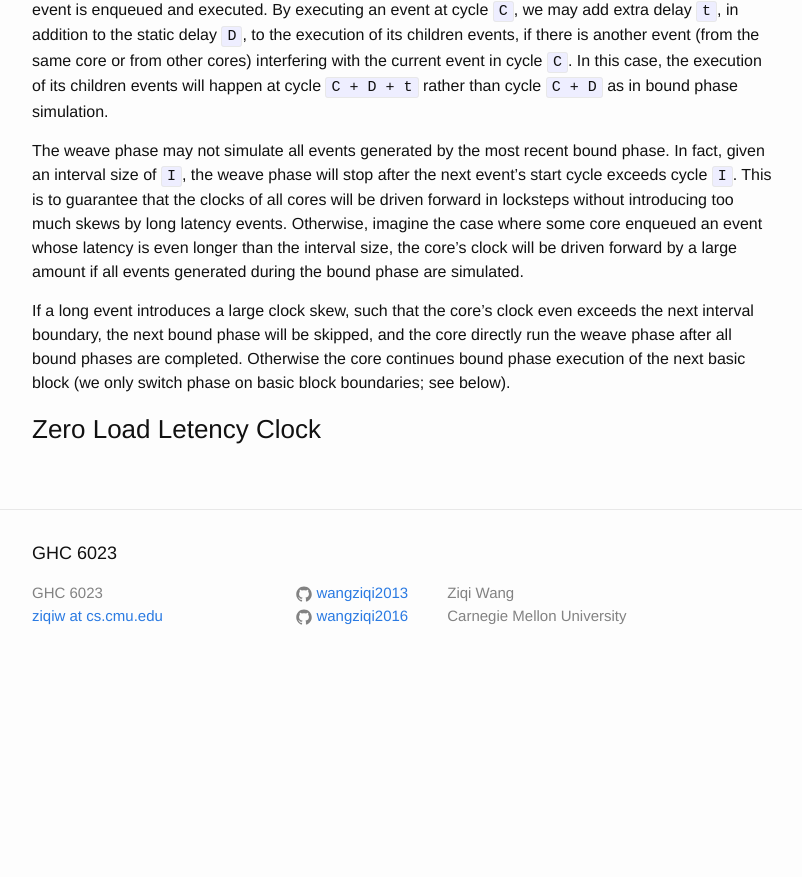
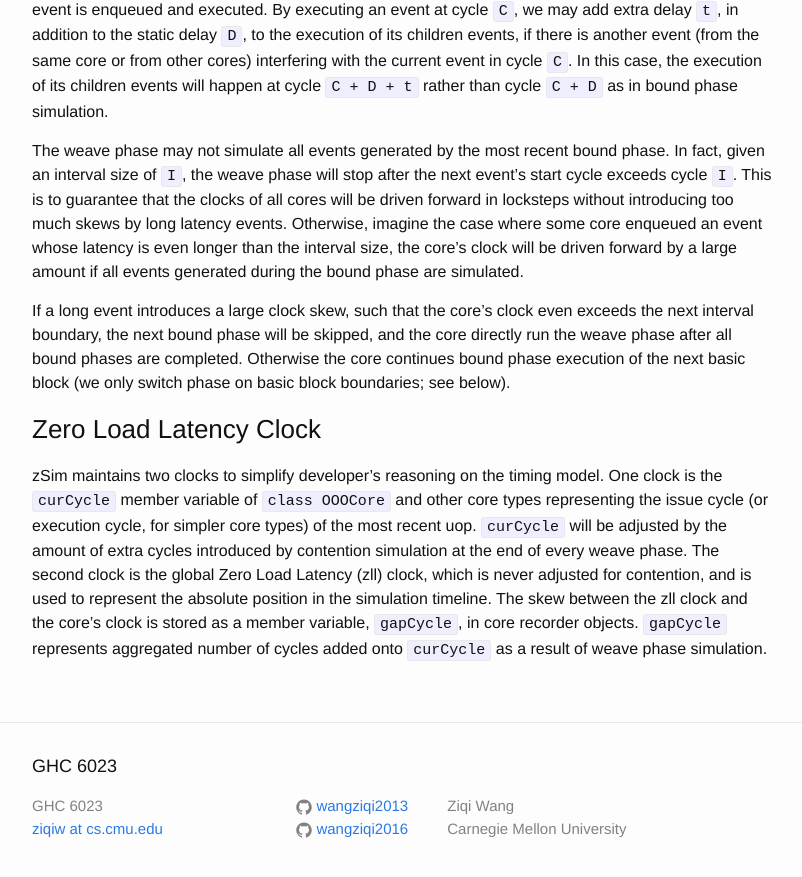
Before and after one commit to wangziqi2013/wangziqi2013.github.io, a Jekyll site: the page built from _posts/2019-01-22-understand-zsim-contention-sim.markdown, in a window 1280 px wide and 900 px high, scrolled down 1962 px. Shown: the top 877 px of the window, without its empty margins (238-1040 px from the left). Built offline with Jekyll 4.4.1, drawn with Linux system fonts in a browser that asks for light colours; before the commit the page ends 2649 px from its top, so only the background shows below that.

Commit message:
Adding zll clock

```diff
--- a/_posts/2019-01-22-understand-zsim-contention-sim.markdown
+++ b/_posts/2019-01-22-understand-zsim-contention-sim.markdown
@@ -85,4 +85,12 @@ If a long event introduces a large clock skew, such that the core's clock even e
 next bound phase will be skipped, and the core directly run the weave phase after all bound phases are completed. Otherwise
 the core continues bound phase execution of the next basic block (we only switch phase on basic block boundaries; see below).
 
-### Zero Load Letency Clock
+### Zero Load Latency Clock
+
+zSim maintains two clocks to simplify developer's reasoning on the timing model. One clock is the `curCycle` member variable
+of `class OOOCore` and other core types representing the issue cycle (or execution cycle, for simpler core types) of the
+most recent uop. `curCycle` will be adjusted by the amount of extra cycles introduced by contention simulation at the end
+of every weave phase. The second clock is the global Zero Load Latency (zll) clock, which is never adjusted for contention,
+and is used to represent the absolute position in the simulation timeline. The skew between the zll clock and the core's
+clock is stored as a member variable, `gapCycle`, in core recorder objects. `gapCycle` represents aggregated number of
+cycles added onto `curCycle` as a result of weave phase simulation.
```
